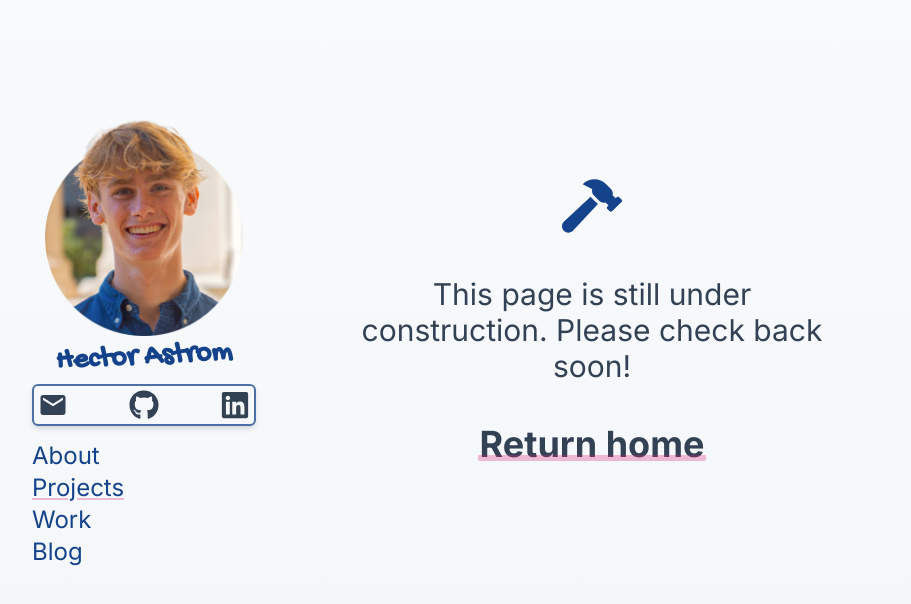
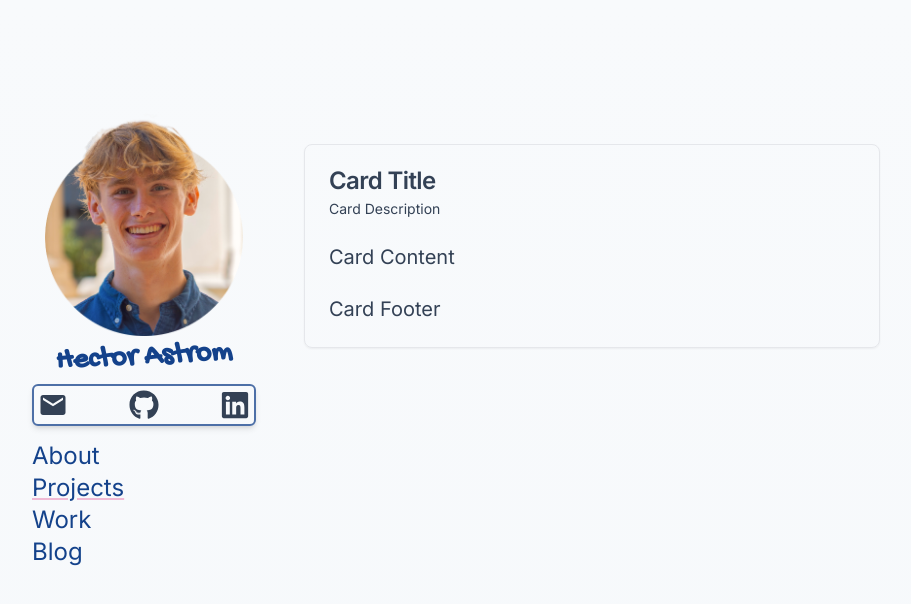
Before and after one commit to hectorastrom/personal-website, a Next.js app: page /projects in a window 1280 px wide. Shown: the top 604 px of the page, without its empty margins (184-1095 px from the left). Built offline with nearby package versions, Linux system fonts and the light colour scheme.

Commit message:
added shadcn & card skeleton to /projects

```diff
--- a/src/app/layout.tsx
+++ b/src/app/layout.tsx
@@ -2,6 +2,7 @@
 import "./globals.css";
 import { bodyFont } from "../../public/fonts/fonts";
 import ResponsiveNav from "@/components/ResponsiveNav";
+
 
 export const metadata: Metadata = {
   title: "Hector Astrom",
--- a/src/app/projects/page.tsx
+++ b/src/app/projects/page.tsx
@@ -1,9 +1,30 @@
-import UnderConstruction from "@/components/UnderConstruction";
+// shadcn imports
+import {
+  Card,
+  CardContent,
+  CardDescription,
+  CardFooter,
+  CardHeader,
+  CardTitle,
+} from "@/components/ui/card";
 
 export default function Page() {
   return (
     <>
-      <UnderConstruction />
+      <div className="grid grid-flow-row grid-rows-8">
+        <Card>
+          <CardHeader>
+            <CardTitle>Card Title</CardTitle>
+            <CardDescription>Card Description</CardDescription>
+          </CardHeader>
+          <CardContent>
+            <p>Card Content</p>
+          </CardContent>
+          <CardFooter>
+            <p>Card Footer</p>
+          </CardFooter>
+        </Card>
+      </div>
     </>
   );
 }
--- /dev/null
+++ b/src/components/ui/card.tsx
@@ -0,0 +1,79 @@
+import * as React from "react"
+
+import { cn } from "@/lib/utils"
+
+const Card = React.forwardRef<
+  HTMLDivElement,
+  React.HTMLAttributes<HTMLDivElement>
+>(({ className, ...props }, ref) => (
+  <div
+    ref={ref}
+    className={cn(
+      "rounded-lg border bg-card text-card-foreground shadow-sm",
+      className
+    )}
+    {...props}
+  />
+))
+Card.displayName = "Card"
+
+const CardHeader = React.forwardRef<
+  HTMLDivElement,
+  React.HTMLAttributes<HTMLDivElement>
+>(({ className, ...props }, ref) => (
+  <div
+    ref={ref}
+    className={cn("flex flex-col space-y-1.5 p-6", className)}
+    {...props}
+  />
+))
+CardHeader.displayName = "CardHeader"
+
+const CardTitle = React.forwardRef<
+  HTMLParagraphElement,
+  React.HTMLAttributes<HTMLHeadingElement>
+>(({ className, ...props }, ref) => (
+  <h3
+    ref={ref}
+    className={cn(
+      "text-2xl font-semibold leading-none tracking-tight",
+      className
+    )}
+    {...props}
+  />
+))
+CardTitle.displayName = "CardTitle"
+
+const CardDescription = React.forwardRef<
+  HTMLParagraphElement,
+  React.HTMLAttributes<HTMLParagraphElement>
+>(({ className, ...props }, ref) => (
+  <p
+    ref={ref}
+    className={cn("text-sm text-muted-foreground", className)}
+    {...props}
+  />
+))
+CardDescription.displayName = "CardDescription"
+
+const CardContent = React.forwardRef<
+  HTMLDivElement,
+  React.HTMLAttributes<HTMLDivElement>
+>(({ className, ...props }, ref) => (
+  <div ref={ref} className={cn("p-6 pt-0", className)} {...props} />
+))
+CardContent.displayName = "CardContent"
+
+const CardFooter = React.forwardRef<
+  HTMLDivElement,
+  React.HTMLAttributes<HTMLDivElement>
+>(({ className, ...props }, ref) => (
+  <div
+    ref={ref}
+    className={cn("flex items-center p-6 pt-0", className)}
+    {...props}
+  />
+))
+CardFooter.displayName = "CardFooter"
+
+export { Card, CardHeader, CardFooter, CardTitle, CardDescription, CardContent }
--- /dev/null
+++ b/src/lib/utils.ts
@@ -0,0 +1,6 @@
+import { type ClassValue, clsx } from "clsx"
+import { twMerge } from "tailwind-merge"
+
+export function cn(...inputs: ClassValue[]) {
+  return twMerge(clsx(inputs))
+}
--- a/tailwind.config.ts
+++ b/tailwind.config.ts
@@ -2,24 +2,53 @@
 const defaultTheme = require('tailwindcss/defaultTheme');
 
 const config: Config = {
+  darkMode: ["class"],
   content: [
+    './pages/**/*.{ts,tsx}',
+    './components/**/*.{ts,tsx}',
+    './app/**/*.{ts,tsx}',
+    './src/**/*.{ts,tsx}',
     "./src/pages/**/*.{js,ts,jsx,tsx,mdx}",
     "./src/components/**/*.{js,ts,jsx,tsx,mdx}",
     "./src/app/**/*.{js,ts,jsx,tsx,mdx}",
   ],
+  prefix: "",
   theme: {
+    container: {
+      center: true,
+      padding: "2rem",
+      screens: {
+        "2xl": "1400px",
+      },
+    },
     extend: {
       colors: {
         "default": "#334155", // slate-700
         "emphasis": "#14428B", // shirt color
-        "accent": "rgba(219, 39, 119, .3)" // rose-500
+        "accent": "rgba(219, 39, 119, .3)", // rose-500
       },
       fontFamily: {
         'title': ['TitleFont', ...defaultTheme.fontFamily.sans],
       },
+      keyframes: {
+        "accordion-down": {
+          from: { height: "0" },
+          to: { height: "var(--radix-accordion-content-height)" },
+        },
+        "accordion-up": {
+          from: { height: "var(--radix-accordion-content-height)" },
+          to: { height: "0" },
+        },
+      },
+      animation: {
+        "accordion-down": "accordion-down 0.2s ease-out",
+        "accordion-up": "accordion-up 0.2s ease-out",
+      },
     },
   },
-  plugins: [],
+  plugins: [
+    require("tailwindcss-animate"),
+  ],
 };
 
 export default config;
```
Also changed, not shown: package.json (+7 -1 lines), components.json (added), 1 other file (tests, documents, lock files or other folders).
